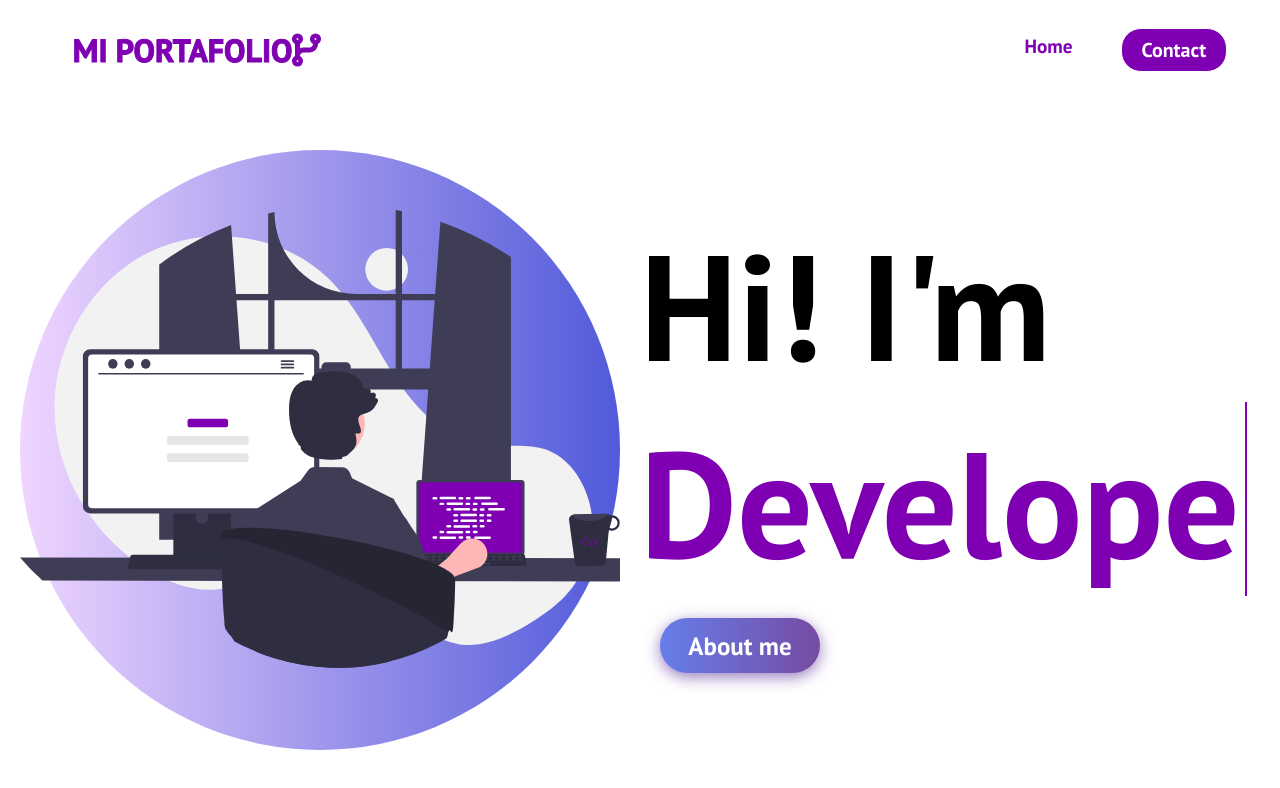
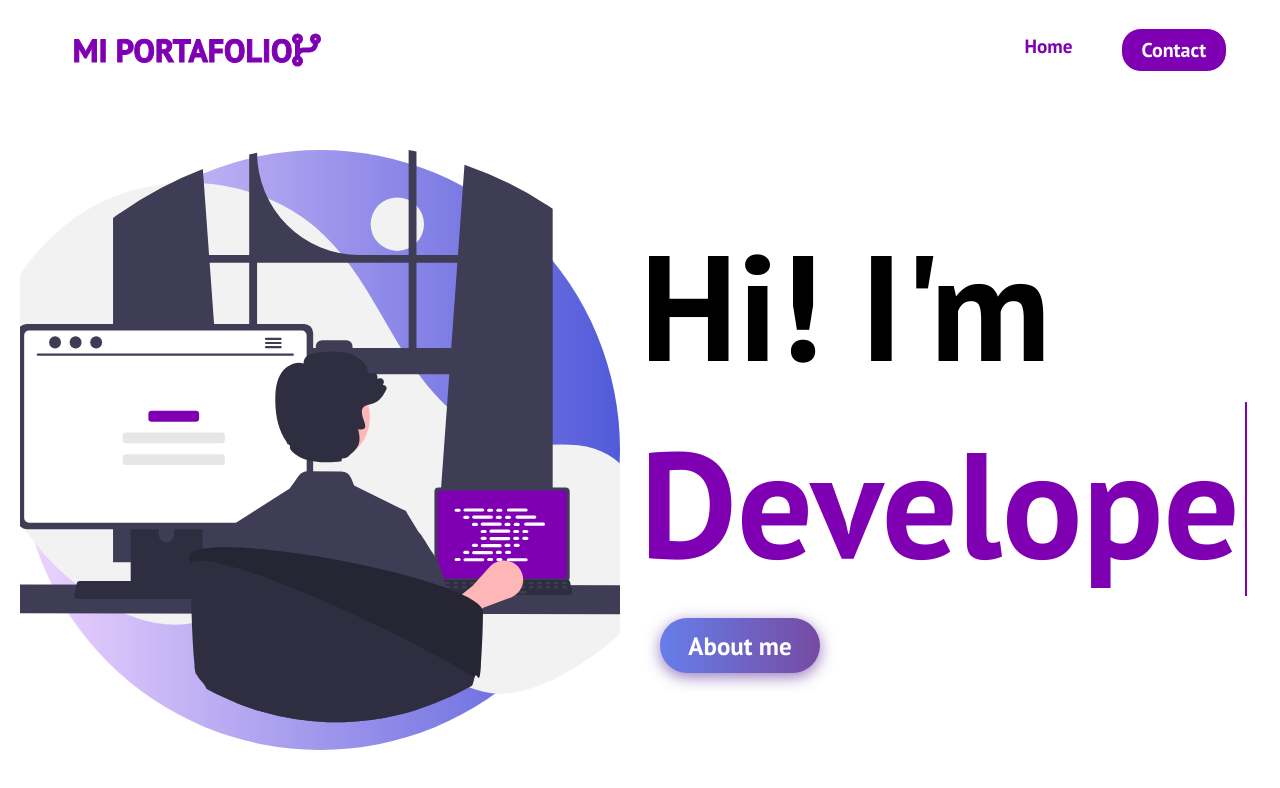
Before and after one commit to Paolollch/miportafolio, a React (Create React App) app: page / in a window 1280 px wide. Shown: the top 788 px of the page. Built offline with nearby package versions, Linux system fonts and the light colour scheme.

Commit message:
Subiendo el tamano a imagen inicio

```diff
--- a/src/components/Slider/Slider.css
+++ b/src/components/Slider/Slider.css
@@ -30,6 +30,7 @@
   align-items: center;
   text-align: center;
   justify-content: center;
+  z-index: 2;
 }
 
 .Img-Slider{
--- a/src/components/Slider/Slider.js
+++ b/src/components/Slider/Slider.js
@@ -7,7 +7,7 @@ import {ButtonSlider} from './ButtonSlider/ButtonSlider';
 function Slider(){
 
     const [logo, setlogo]= useState(true);
-    const view = ['0 0 750 600', '0 0 770 600']
+    const view = ['81 0 600 600', '0 0 770 600']
 
     const showlogo = () => {
         if (window.innerWidth <= 600) {
@@ -28,7 +28,7 @@ function Slider(){
             <div className="container">
                 <div className="column">
                     <div className="circle">
-                        <Logo width='100%' height='100%' viewBox={logo? view[0] : view[1]}/>
+                        <Logo width='100%' height='100%' preserveAspectRatio="xMinYMin slice"  viewBox={logo? view[0] : view[1] }/>
                         {/* {logo && <Logo width='100%' height='100%' viewBox='0 0 750 600'/>} */}
                     </div>
 
```
